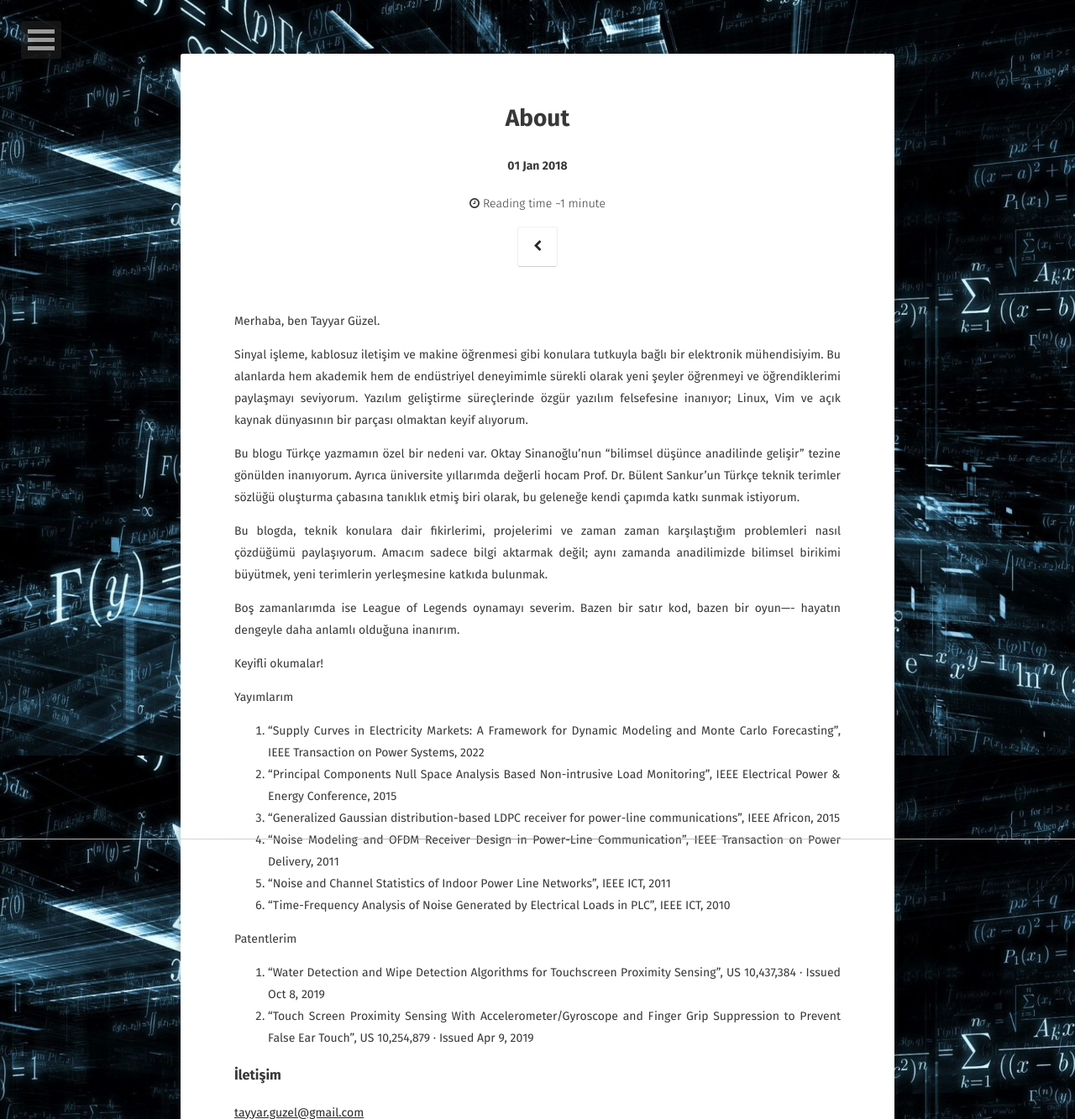
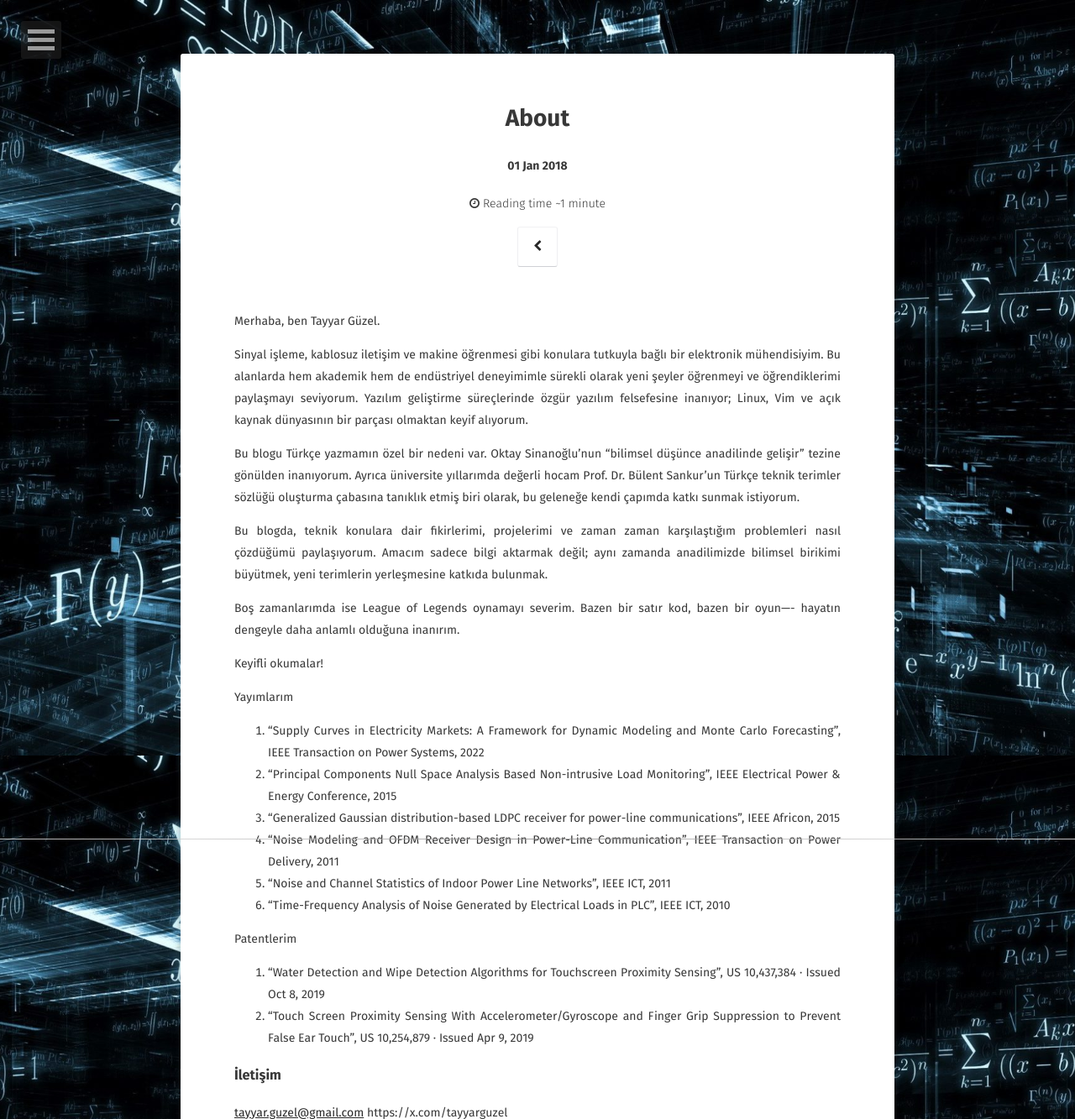
Before and after one commit to tayyarg/tayyarg.github.io, a Jekyll site: the page built from _posts/2018-01-01-about.md, in a window 1280 px wide. Shown: the top 1333 px of the page at 84% size. Built offline with Jekyll 4.4.1, drawn with Linux system fonts in a browser that asks for light colours; some web fonts are replaced; comment, search, counter and statistics services are not loaded; part of the change alters nothing that is shown; grey boxes are pictures that could not be loaded.

Commit message:
Update 2018-01-01-about.md

```diff
--- a/_posts/2018-01-01-about.md
+++ b/_posts/2018-01-01-about.md
@@ -32,5 +32,6 @@ Patentlerim
 ### İletişim
 
 [tayyar.guzel@gmail.com](mailto:tayyar.guzel@gmail.com)
+https://x.com/tayyarguzel
 
 <a href="https://www.freecounterstat.com" title="visitor counters"><img src="https://counter4.optistats.ovh/private/freecounterstat.php?c=cx3ac8d6kfuk49ch6bj6m322mq883cqy" border="0" title="visitor counters" alt="visitor counters"></a>
```
